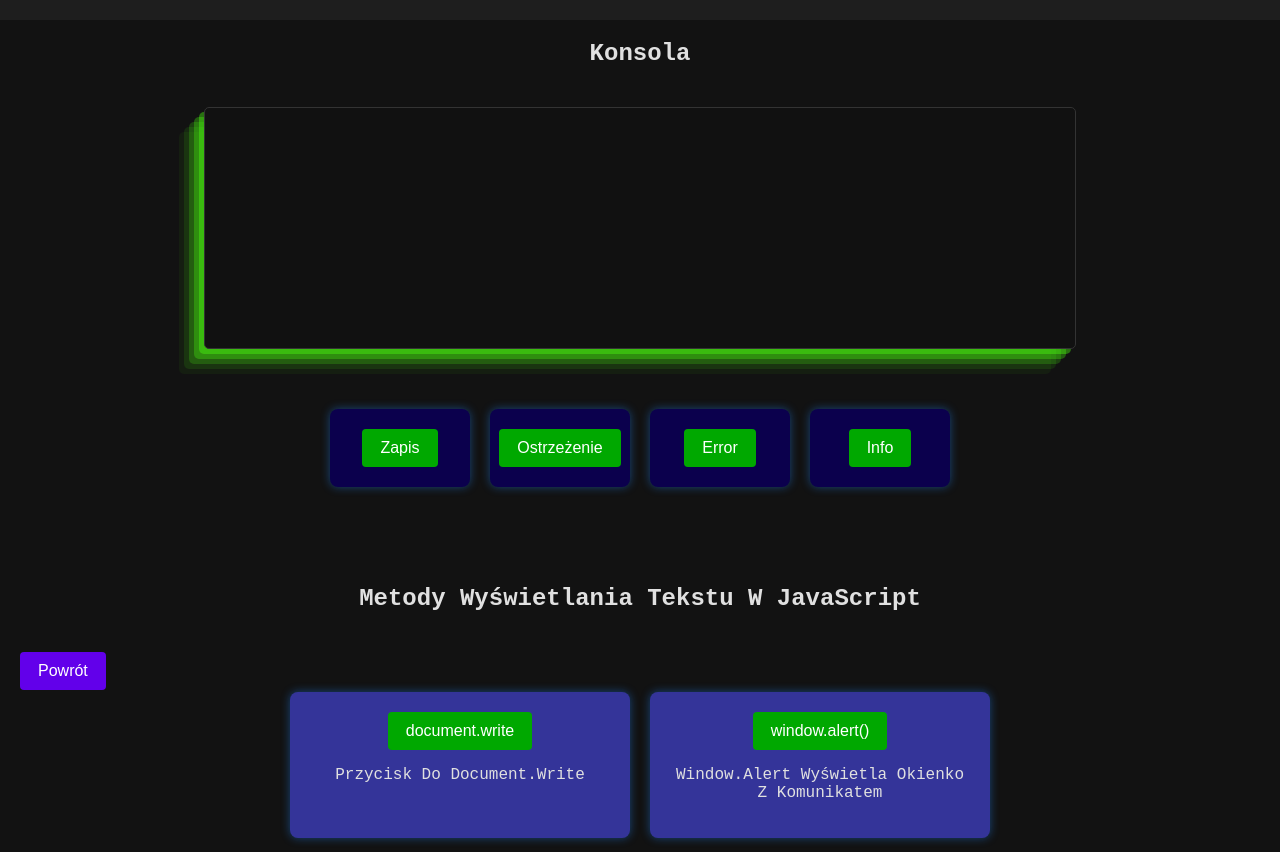
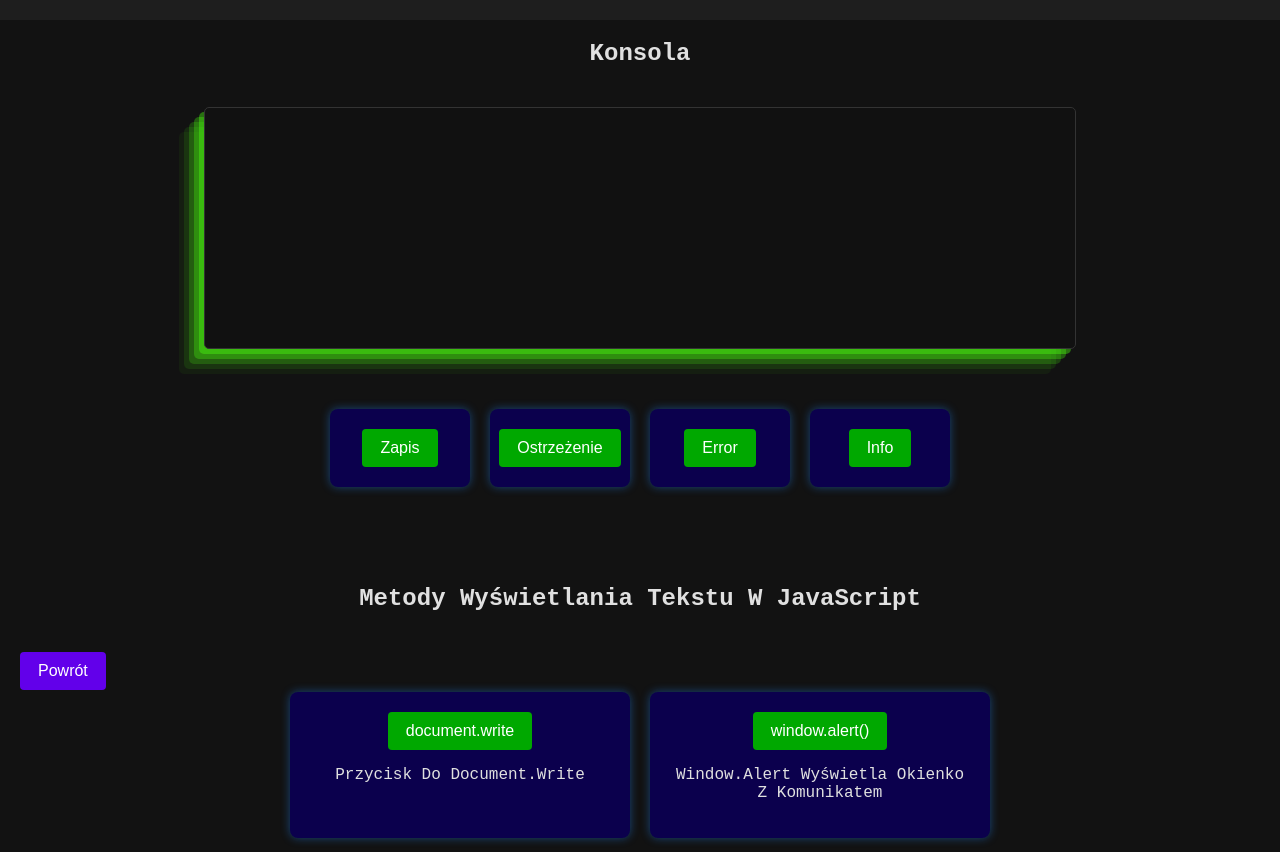
Before and after one commit to Xarboo/xarboo.github.io, a plain HTML site: page js/Js.html in a window 1280 px wide. Shown: the part 100-952 px from the top of the page. Drawn offline with Linux system fonts and the light colour scheme; a web font is replaced by a local one.

Commit message:
Update Js.html

```diff
--- a/js/Js.html
+++ b/js/Js.html
@@ -62,7 +62,7 @@
         .box {
             padding: 20px;
             width: 300px;
-            background: #343499;
+            background: #0b004d;
             margin: 40px auto;
             border-radius: 8px;
             box-shadow: 0 0px 10px rgba(31, 136, 255, 0.438);
```
